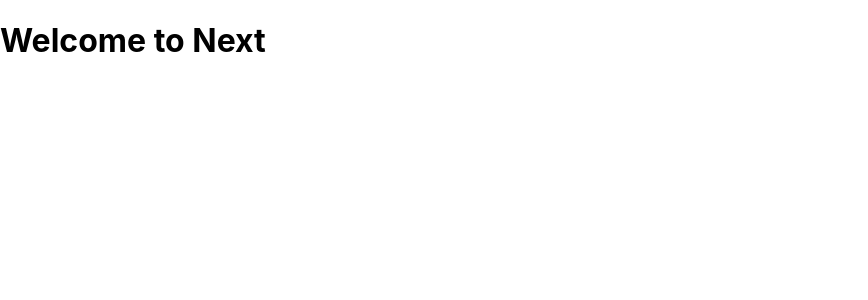
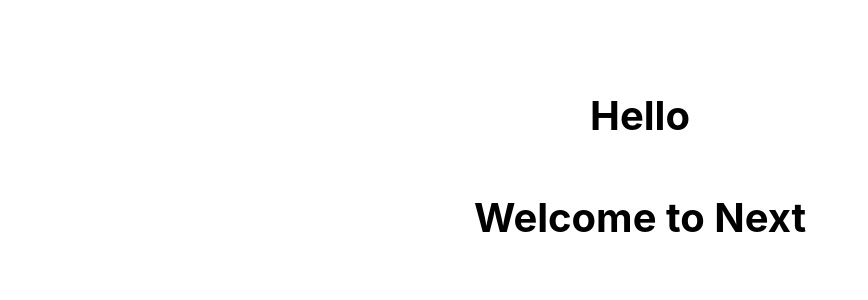
Before and after one commit to r-e-d-ant/nextjs-app, a Next.js app: page / in a window 1280 px wide. Shown: the top 300 px of the page, without its empty margins (0-868 px from the left). Built offline with nearby package versions, Linux system fonts and the light colour scheme.

Commit message:
Layout and Nav components

```diff
--- /dev/null
+++ b/components/Layout.js
@@ -0,0 +1,12 @@
+
+import styles from "../styles/Layout.module.css";
+
+const Layout = ({ children }) => {
+    return (
+        <div className={styles.container}>
+            <main className={styles.main}><h1>Hello</h1>{children}</main>
+        </div>
+     );
+}
+
+export default Layout;
--- a/pages/_app.js
+++ b/pages/_app.js
@@ -1,7 +1,13 @@
+
+import Layout from '../components/Layout';
 import '../styles/globals.css'
 
 function MyApp({ Component, pageProps }) {
-  return <Component {...pageProps} />
+  return (
+    <Layout>
+      <Component {...pageProps} />
+    </Layout>
+  )
 }
 
 export default MyApp
--- a/styles/Home.module.css
+++ b/styles/Layout.module.css
@@ -8,8 +8,9 @@
   flex: 1;
   display: flex;
   flex-direction: column;
-  justify-content: center;
+  justify-content: flex-start;
   align-items: center;
+  font-size: 1.25rem;
 }
 
 .footer {
```
Also changed, not shown: components/Nav.js (added, +9 -0 lines), styles/Nav.module.css (added, +20 -0 lines).
